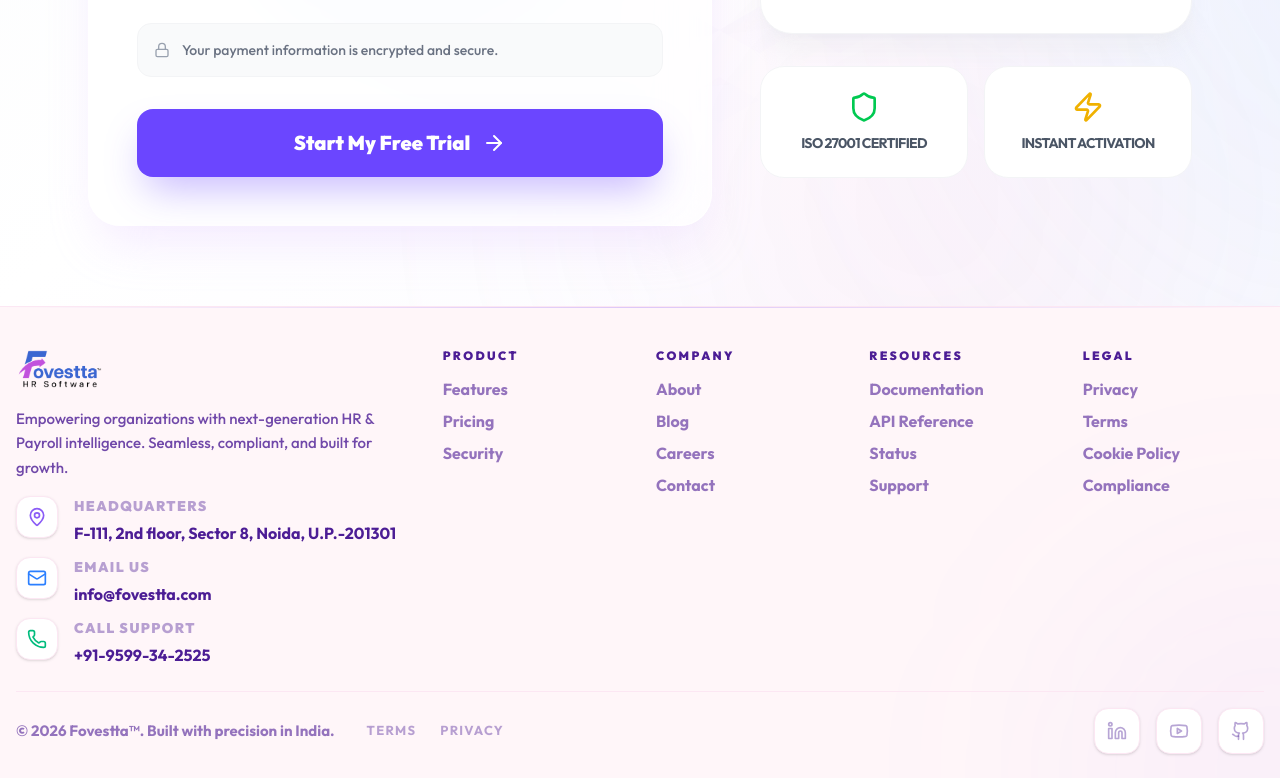
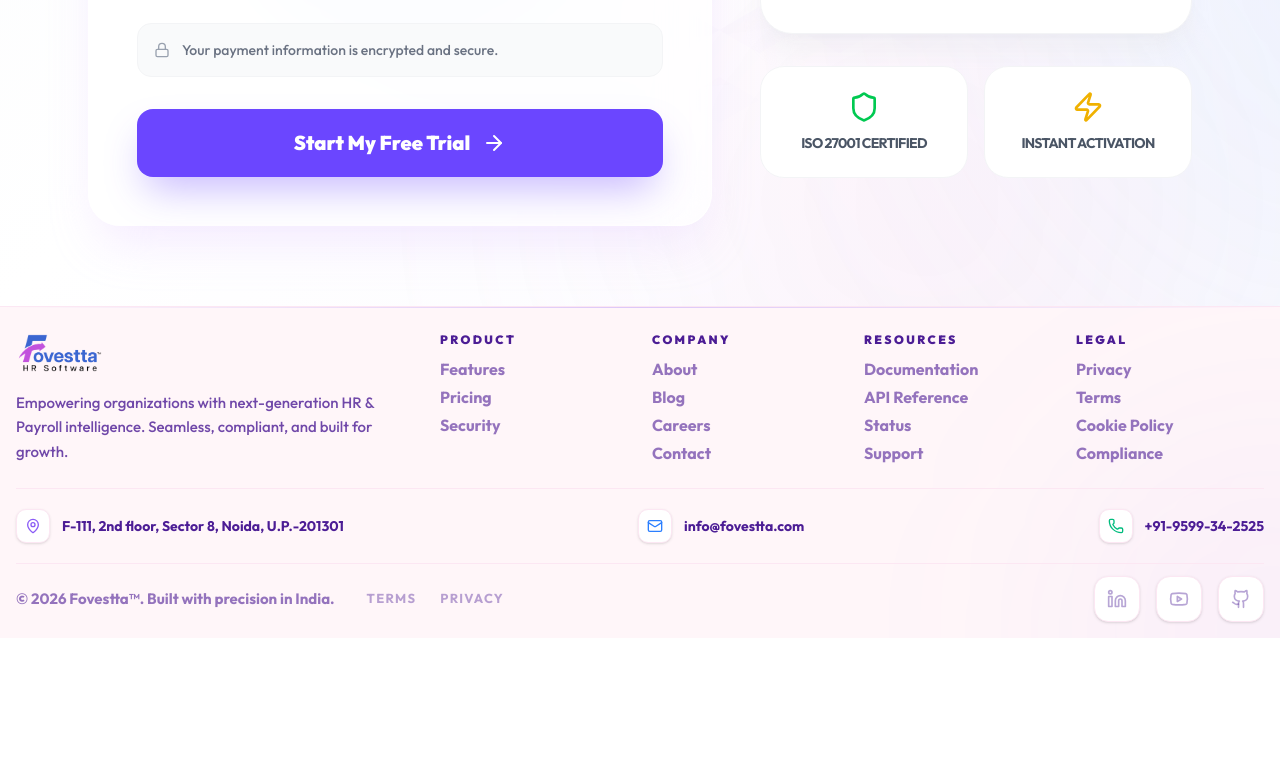
Before and after one commit to Sprint-Digitech/New-Fovestta, a React (Vite) app: page /checkout in a window 1280 px wide. Shown: the part 880-1658 px from the top of the page. After the commit the page ends 1518 px from the top, so only its background shows below. Built offline with nearby package versions, Linux system fonts and the light colour scheme; a web font is replaced by a local one.

Commit message:
feat: add Footer, PremiumNav, and RequestDemoSection components

```diff
--- a/src/app/components/fovestta/Footer.tsx
+++ b/src/app/components/fovestta/Footer.tsx
@@ -8,62 +8,31 @@ import { motion } from "motion/react";
 
 export function Footer() {
   return (
-    <footer className="relative bg-[#FFF6F9] text-[#4C1D95] border-t border-[#FCE7F3] pt-10 pb-6 overflow-hidden">
+    <footer className="relative bg-[#FFF6F9] text-[#4C1D95] border-t border-[#FCE7F3] pt-6 pb-4 overflow-hidden">
       {/* Background Decor */}
       <div className="absolute top-0 left-1/2 -translate-x-1/2 w-full h-[1px] bg-gradient-to-r from-transparent via-[#8B5CF6]/30 to-transparent"></div>
       <div className="absolute bottom-0 right-0 w-[400px] h-[400px] bg-[#8B5CF6]/5 rounded-full blur-[120px] -mr-48 -mb-48"></div>
 
       <div className="relative z-10 max-w-[90rem] mx-auto px-4 lg:px-4">
         {/* Main Footer Content */}
-        <div className="grid grid-cols-1 md:grid-cols-2 lg:grid-cols-12 gap-8 lg:gap-8 mb-6">
+        <div className="grid grid-cols-1 md:grid-cols-2 lg:grid-cols-12 gap-6 lg:gap-6 mb-4">
           {/* Brand Column */}
           <div className="lg:col-span-4">
             <div className="mb-3">
               <Logo />
             </div>
-            <p className="text-[15px] text-[#4C1D95]/80 font-medium mb-4 max-w-sm leading-relaxed">
+            <p className="text-[15px] text-[#4C1D95]/80 font-medium mb-2 max-w-sm leading-relaxed">
               Empowering organizations with next-generation HR & Payroll intelligence. Seamless, compliant, and built for growth.
             </p>
 
-            <div className="space-y-3">
-              <div className="flex items-start gap-4 group">
-                <div className="p-2.5 rounded-xl bg-white border border-[#FCE7F3] text-[#8B5CF6] group-hover:bg-[#8B5CF6] group-hover:text-white transition-all duration-300 shadow-sm">
-                  <MapPin className="w-5 h-5" />
-                </div>
-                <div>
-                  <span className="block text-[14px] font-black text-[#4C1D95]/40 uppercase tracking-widest mb-1">Headquarters</span>
-                  <p className="text-[16px] font-bold text-[#4C1D95]">F-111, 2nd floor, Sector 8, Noida, U.P.-201301</p>
-                </div>
-              </div>
-
-              <div className="flex items-start gap-4 group">
-                <div className="p-2.5 rounded-xl bg-white border border-[#FCE7F3] text-blue-500 group-hover:bg-blue-500 group-hover:text-white transition-all duration-300 shadow-sm">
-                  <Mail className="w-5 h-5" />
-                </div>
-                <div>
-                  <span className="block text-[14px] font-black text-[#4C1D95]/40 uppercase tracking-widest mb-1">Email Us</span>
-                  <a href="mailto:info@fovestta.com" className="text-[16px] font-bold text-[#4C1D95] hover:text-[#8B5CF6] transition-colors">info@fovestta.com</a>
-                </div>
-              </div>
-
-              <div className="flex items-start gap-4 group">
-                <div className="p-2.5 rounded-xl bg-white border border-[#FCE7F3] text-emerald-500 group-hover:bg-emerald-500 group-hover:text-white transition-all duration-300 shadow-sm">
-                  <Phone className="w-5 h-5" />
-                </div>
-                <div>
-                  <span className="block text-[14px] font-black text-[#4C1D95]/40 uppercase tracking-widest mb-1">Call Support</span>
-                  <a href="tel:+919599342525" className="text-[16px] font-bold text-[#4C1D95] hover:text-[#8B5CF6] transition-colors">+91-9599-34-2525</a>
-                </div>
-              </div>
-            </div>
           </div>
 
           {/* Links Columns */}
-          <div className="lg:col-span-8 grid grid-cols-2 md:grid-cols-4 gap-8">
+          <div className="lg:col-span-8 grid grid-cols-2 md:grid-cols-4 gap-6">
             {/* Product Column */}
             <div>
-              <h4 className="text-[12px] font-black text-[#4C1D95] uppercase tracking-[0.2em] mb-3">Product</h4>
-              <ul className="space-y-2">
+              <h4 className="text-[12px] font-black text-[#4C1D95] uppercase tracking-[0.2em] mb-2">Product</h4>
+              <ul className="space-y-1">
                 <li><FooterLink to="/#features">Features</FooterLink></li>
                 <li><FooterLink to="/#pricing">Pricing</FooterLink></li>
                 <li><FooterLink to="/#resources">Security</FooterLink></li>
@@ -72,8 +41,8 @@ export function Footer() {
 
             {/* Company Column */}
             <div>
-              <h4 className="text-[12px] font-black text-[#4C1D95] uppercase tracking-[0.2em] mb-3">Company</h4>
-              <ul className="space-y-2">
+              <h4 className="text-[12px] font-black text-[#4C1D95] uppercase tracking-[0.2em] mb-2">Company</h4>
+              <ul className="space-y-1">
                 <li><FooterLink to="/">About</FooterLink></li>
                 <li><FooterLink to="/blog">Blog</FooterLink></li>
                 <li><FooterLink to="/#careers">Careers</FooterLink></li>
@@ -83,8 +52,8 @@ export function Footer() {
 
             {/* Resources Column */}
             <div>
-              <h4 className="text-[12px] font-black text-[#4C1D95] uppercase tracking-[0.2em] mb-3">Resources</h4>
-              <ul className="space-y-2">
+              <h4 className="text-[12px] font-black text-[#4C1D95] uppercase tracking-[0.2em] mb-2">Resources</h4>
+              <ul className="space-y-1">
                 <li><FooterLink to="/#resources">Documentation</FooterLink></li>
                 <li><FooterLink to="/#api">API Reference</FooterLink></li>
                 <li><FooterLink to="/">Status</FooterLink></li>
@@ -94,8 +63,8 @@ export function Footer() {
 
             {/* Legal Column */}
             <div>
-              <h4 className="text-[12px] font-black text-[#4C1D95] uppercase tracking-[0.2em] mb-3">Legal</h4>
-              <ul className="space-y-2">
+              <h4 className="text-[12px] font-black text-[#4C1D95] uppercase tracking-[0.2em] mb-2">Legal</h4>
+              <ul className="space-y-1">
                 <li><FooterLink to="/privacy">Privacy</FooterLink></li>
                 <li><FooterLink to="/terms">Terms</FooterLink></li>
                 <li><FooterLink to="/cookie-policy">Cookie Policy</FooterLink></li>
@@ -105,8 +74,24 @@ export function Footer() {
           </div>
         </div>
 
+        {/* Contact Info Row */}
+        <div className="py-5 border-t border-[#FCE7F3] flex flex-wrap justify-center lg:justify-between items-center gap-6">
+          <div className="flex items-center gap-3">
+             <div className="p-2 rounded-lg bg-white border border-[#FCE7F3] text-[#8B5CF6] shadow-sm"><MapPin className="w-4 h-4" /></div>
+             <span className="text-[14px] font-bold text-[#4C1D95]">F-111, 2nd floor, Sector 8, Noida, U.P.-201301</span>
+          </div>
+          <div className="flex items-center gap-3">
+             <div className="p-2 rounded-lg bg-white border border-[#FCE7F3] text-blue-500 shadow-sm"><Mail className="w-4 h-4" /></div>
+             <a href="mailto:info@fovestta.com" className="text-[14px] font-bold text-[#4C1D95] hover:text-[#8B5CF6] transition-colors">info@fovestta.com</a>
+          </div>
+          <div className="flex items-center gap-3">
+             <div className="p-2 rounded-lg bg-white border border-[#FCE7F3] text-emerald-500 shadow-sm"><Phone className="w-4 h-4" /></div>
+             <a href="tel:+919599342525" className="text-[14px] font-bold text-[#4C1D95] hover:text-[#8B5CF6] transition-colors">+91-9599-34-2525</a>
+          </div>
+        </div>
+
         {/* Bottom Bar */}
-        <div className="pt-4 border-t border-[#FCE7F3] flex flex-col md:flex-row justify-between items-center gap-8">
+        <div className="pt-3 border-t border-[#FCE7F3] flex flex-col md:flex-row justify-between items-center gap-4">
           <div className="flex flex-col md:flex-row items-center gap-4 md:gap-8">
             <p className="text-[15px] font-bold text-[#4C1D95]/60">
               © 2026 Fovestta™. Built with precision in India.
--- a/src/app/components/fovestta/PremiumNav.tsx
+++ b/src/app/components/fovestta/PremiumNav.tsx
@@ -77,7 +77,7 @@ export function PremiumNav() {
               </div>
             </div>
 
-            <Link to="/admin-auth" className="px-5 xl:px-6 py-2.5 bg-[#8B5CF6] text-white text-[13px] xl:text-[14px] font-bold rounded-xl hover:bg-[#7C3AED] transition-all duration-300 flex items-center gap-2 shadow-lg shadow-purple-100 whitespace-nowrap">
+            <Link to="/request-demo" className="px-5 xl:px-6 py-2.5 bg-[#8B5CF6] text-white text-[13px] xl:text-[14px] font-bold rounded-xl hover:bg-[#7C3AED] transition-all duration-300 flex items-center gap-2 shadow-lg shadow-purple-100 whitespace-nowrap">
               Get Started
               <ArrowUpRight className="w-4 h-4" />
             </Link>
@@ -109,7 +109,7 @@ export function PremiumNav() {
                   </Link>
                 ))}
                 <hr className="border-gray-100" />
-                <Link to="/admin-auth" onClick={() => setIsOpen(false)} className="w-full flex items-center justify-center gap-2 px-6 py-3 bg-[#8B5CF6] text-white text-[15px] font-bold rounded-xl text-center shadow-lg shadow-purple-100">
+                <Link to="/request-demo" onClick={() => setIsOpen(false)} className="w-full flex items-center justify-center gap-2 px-6 py-3 bg-[#8B5CF6] text-white text-[15px] font-bold rounded-xl text-center shadow-lg shadow-purple-100">
                   Get Started
                   <ArrowUpRight className="w-4 h-4" />
                 </Link>
--- a/src/app/components/fovestta/RequestDemoSection.tsx
+++ b/src/app/components/fovestta/RequestDemoSection.tsx
@@ -5,11 +5,13 @@ import { Phone, MessageCircle, Mail, Check, ArrowUpRight, Asterisk } from "lucid
 export function RequestDemoSection() {
   const [submitted, setSubmitted] = useState(false);
   const [fullName, setFullName] = useState("");
-  const [workEmail, setWorkEmail] = useState("");
+  const [businessEmail, setBusinessEmail] = useState("");
   const [company, setCompany] = useState("");
   const [employees, setEmployees] = useState("");
-  const [message, setMessage] = useState("");
-  const emailValid = /^[^\s@]+@[^\s@]+\.[^\s@]+$/.test(workEmail);
+  const [contactNumber, setContactNumber] = useState("");
+  const [demoDate, setDemoDate] = useState("");
+  const [demoTime, setDemoTime] = useState("");
+  const emailValid = /^[^\s@]+@[^\s@]+\.[^\s@]+$/.test(businessEmail);
 
   return (
     <section id="demo" className="relative min-h-screen bg-[#FDFDFF] py-8 lg:py-16 overflow-hidden scroll-mt-20">
@@ -22,7 +24,7 @@ export function RequestDemoSection() {
 
       <div className="relative z-10 max-w-[90rem] mx-auto px-4 lg:px-4">
         {/* Header Area */}
-        <div className="mb-10 lg:mb-12">
+        <div className="mb-10 lg:mb-12 flex flex-col items-center text-center">
           <motion.div
             initial={{ opacity: 0, y: 20 }}
             whileInView={{ opacity: 1, y: 0 }}
@@ -132,17 +134,12 @@ export function RequestDemoSection() {
                 {submitted && !fullName.trim() && <p className="text-[12px] font-semibold text-red-500 ml-1">Full name is required.</p>}
               </div>
               <div className="space-y-1.5">
-                <label className="flex items-center gap-2 text-[16px] font-bold text-gray-900 uppercase tracking-wider ml-1">Work Email <Asterisk className="w-3.5 h-3.5 text-red-500" /></label>
-                <input value={workEmail} onChange={(e) => setWorkEmail(e.target.value)} type="email" placeholder="Enter work email" className="w-full px-4 py-3 bg-gray-50 border border-gray-300 rounded-xl text-[18px] focus:bg-white focus:border-purple-200 focus:ring-4 focus:ring-purple-50 outline-none transition-all" />
-                {submitted && !emailValid && <p className="text-[12px] font-semibold text-red-500 ml-1">Please enter a valid email address.</p>}
-              </div>
-              <div className="space-y-1.5">
-                <label className="flex items-center gap-2 text-[16px] font-bold text-gray-900 uppercase tracking-wider ml-1">Company <Asterisk className="w-3.5 h-3.5 text-red-500" /></label>
+                <label className="flex items-center gap-2 text-[16px] font-bold text-gray-900 uppercase tracking-wider ml-1">Company Name <Asterisk className="w-3.5 h-3.5 text-red-500" /></label>
                 <input value={company} onChange={(e) => setCompany(e.target.value)} type="text" placeholder="Enter company name" className="w-full px-4 py-3 bg-gray-50 border border-gray-300 rounded-xl text-[18px] focus:bg-white focus:border-purple-200 focus:ring-4 focus:ring-purple-50 outline-none transition-all" />
                 {submitted && !company.trim() && <p className="text-[12px] font-semibold text-red-500 ml-1">Company is required.</p>}
               </div>
-              <div className="space-y-1.5">
-                <label className="flex items-center gap-2 text-[16px] font-bold text-gray-900 uppercase tracking-wider ml-1">Employees <Asterisk className="w-3.5 h-3.5 text-red-500" /></label>
+              <div className="sm:col-span-2 space-y-1.5">
+                <label className="flex items-center gap-2 text-[16px] font-bold text-gray-900 uppercase tracking-wider ml-1">How many Employees Does your organisation have? <Asterisk className="w-3.5 h-3.5 text-red-500" /></label>
                 <select value={employees} onChange={(e) => setEmployees(e.target.value)} className="w-full px-4 py-3 bg-gray-50 border border-gray-300 rounded-xl text-[18px] focus:bg-white focus:border-purple-200 focus:ring-4 focus:ring-purple-50 outline-none appearance-none transition-all cursor-pointer">
                   <option value="" disabled>Select range</option>
                   <option>1-50</option>
@@ -152,10 +149,31 @@ export function RequestDemoSection() {
                 </select>
                 {submitted && !employees && <p className="text-[12px] font-semibold text-red-500 ml-1">Please select an employee range.</p>}
               </div>
-              <div className="sm:col-span-2 space-y-1.5">
-                <label className="flex items-center gap-2 text-[16px] font-bold text-gray-900 uppercase tracking-wider ml-1">Message <Asterisk className="w-3.5 h-3.5 text-red-500" /></label>
-                <textarea value={message} onChange={(e) => setMessage(e.target.value)} placeholder="Tell us more about your needs..." className="w-full px-4 py-3 bg-gray-50 border border-gray-300 rounded-xl text-[18px] focus:bg-white focus:border-purple-200 focus:ring-4 focus:ring-purple-50 outline-none min-h-[100px] transition-all resize-none"></textarea>
-                {submitted && !message.trim() && <p className="text-[12px] font-semibold text-red-500 ml-1">Message is required.</p>}
+              <div className="space-y-1.5">
+                <label className="flex items-center gap-2 text-[16px] font-bold text-gray-900 uppercase tracking-wider ml-1">Business Email Address <Asterisk className="w-3.5 h-3.5 text-red-500" /></label>
+                <input value={businessEmail} onChange={(e) => setBusinessEmail(e.target.value)} type="email" placeholder="Enter business email" className="w-full px-4 py-3 bg-gray-50 border border-gray-300 rounded-xl text-[18px] focus:bg-white focus:border-purple-200 focus:ring-4 focus:ring-purple-50 outline-none transition-all" />
+                {submitted && !emailValid && <p className="text-[12px] font-semibold text-red-500 ml-1">Please enter a valid email address.</p>}
+              </div>
+              <div className="space-y-1.5">
+                <label className="flex items-center gap-2 text-[16px] font-bold text-gray-900 uppercase tracking-wider ml-1">Contact Number <Asterisk className="w-3.5 h-3.5 text-red-500" /></label>
+                <input value={contactNumber} onChange={(e) => setContactNumber(e.target.value)} type="tel" placeholder="Enter contact number" className="w-full px-4 py-3 bg-gray-50 border border-gray-300 rounded-xl text-[18px] focus:bg-white focus:border-purple-200 focus:ring-4 focus:ring-purple-50 outline-none transition-all" />
+                {submitted && !contactNumber.trim() && <p className="text-[12px] font-semibold text-red-500 ml-1">Contact number is required.</p>}
+              </div>
+
+              <div className="sm:col-span-2 space-y-1.5 mt-2 border-t border-gray-100 pt-6">
+                <label className="flex items-center gap-2 text-[16px] font-bold text-gray-900 uppercase tracking-wider ml-1">When Would you like to schedule your Fovestta HRMS demo? <Asterisk className="w-3.5 h-3.5 text-red-500" /></label>
+                <div className="grid sm:grid-cols-2 gap-5 mt-3">
+                  <div className="space-y-1.5">
+                    <label className="text-[13px] font-bold text-gray-500 uppercase ml-1">Date</label>
+                    <input value={demoDate} onChange={(e) => setDemoDate(e.target.value)} type="date" className="w-full px-4 py-3 bg-gray-50 border border-gray-300 rounded-xl text-[18px] focus:bg-white focus:border-purple-200 focus:ring-4 focus:ring-purple-50 outline-none transition-all" />
+                    {submitted && !demoDate && <p className="text-[12px] font-semibold text-red-500 ml-1">Date is required.</p>}
+                  </div>
+                  <div className="space-y-1.5">
+                    <label className="text-[13px] font-bold text-gray-500 uppercase ml-1">Time</label>
+                    <input value={demoTime} onChange={(e) => setDemoTime(e.target.value)} type="time" className="w-full px-4 py-3 bg-gray-50 border border-gray-300 rounded-xl text-[18px] focus:bg-white focus:border-purple-200 focus:ring-4 focus:ring-purple-50 outline-none transition-all" />
+                    {submitted && !demoTime && <p className="text-[12px] font-semibold text-red-500 ml-1">Time is required.</p>}
+                  </div>
+                </div>
               </div>
 
               <div className="sm:col-span-2 pt-2">
@@ -171,20 +189,14 @@ export function RequestDemoSection() {
           </motion.div>
         </div>
 
-        {/* Re-adding pricing/stats as requested in previous turns but matching new aesthetic */}
+        {/* Map Section */}
         <div className="mt-16 pt-12 border-t border-gray-100">
-          <div className="grid grid-cols-2 lg:grid-cols-4 gap-8">
-            {[
-              { label: "Employees Managed", value: "50M+" },
-              { label: "Active Companies", value: "10,000+" },
-              { label: "Average Rating", value: "4.9★" },
-              { label: "Uptime SLA", value: "99.9%" }
-            ].map((stat, idx) => (
-              <div key={idx} className="text-center">
-                <div className="text-[24px] font-bold text-gray-900 mb-1">{stat.value}</div>
-                <div className="text-[11px] font-bold text-gray-400 uppercase tracking-widest">{stat.label}</div>
-              </div>
-            ))}
+          <div className="mb-6">
+            <h3 className="text-[24px] font-bold text-gray-900 mb-2">Our Location</h3>
+            <p className="text-[16px] font-medium text-gray-500">F-111, 2nd floor, Sector 8, Noida, U.P.-201301</p>
+          </div>
+          <div className="rounded-[24px] overflow-hidden shadow-[0_10px_40px_rgba(0,0,0,0.04)] border border-gray-100 w-full h-[450px]">
+             <iframe src="https://maps.google.com/maps?q=F-111,%20Sector%208,%20Noida,%20Uttar%20Pradesh%20201301&t=&z=15&ie=UTF8&iwloc=&output=embed" width="100%" height="100%" style={{ border: 0 }} allowFullScreen loading="lazy"></iframe>
           </div>
         </div>
       </div>
```
